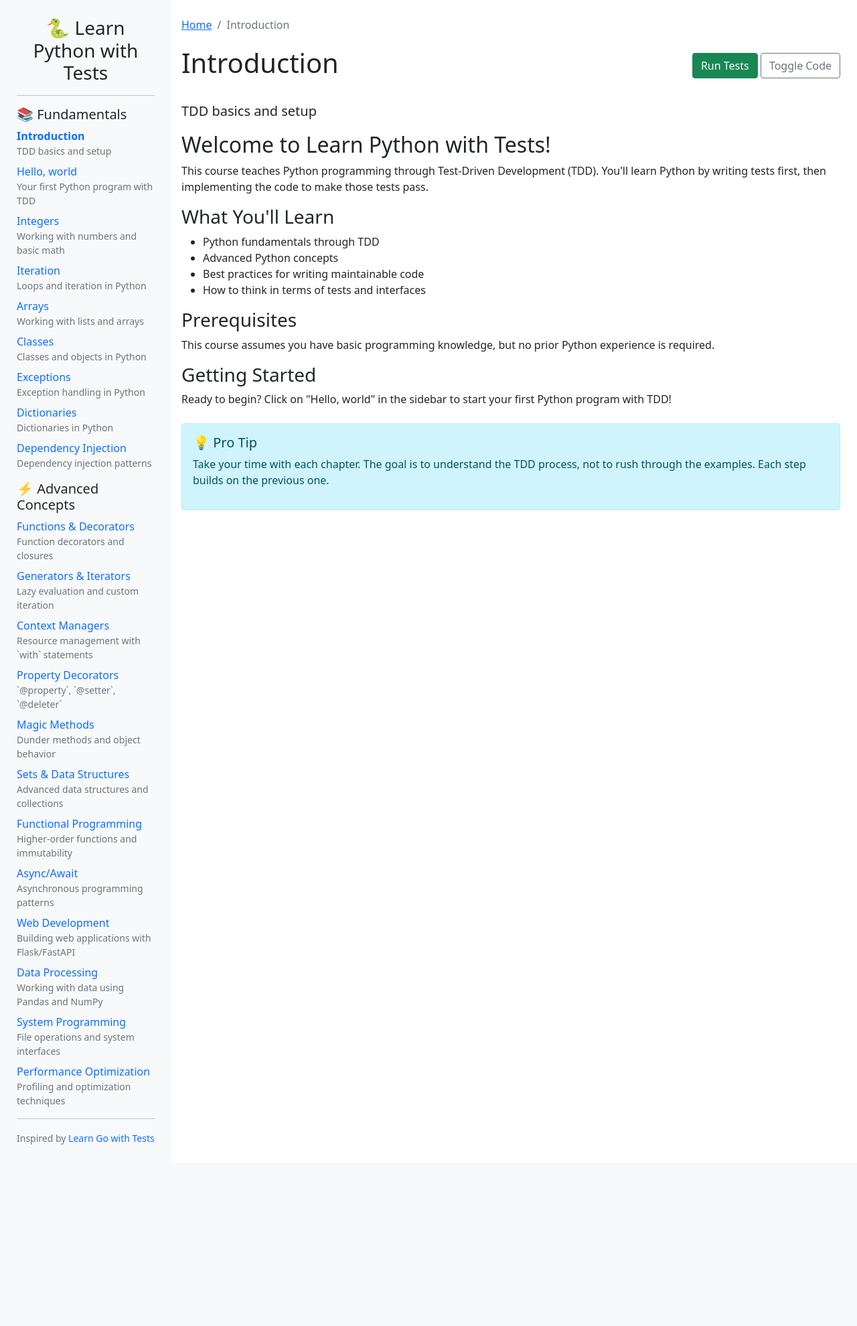
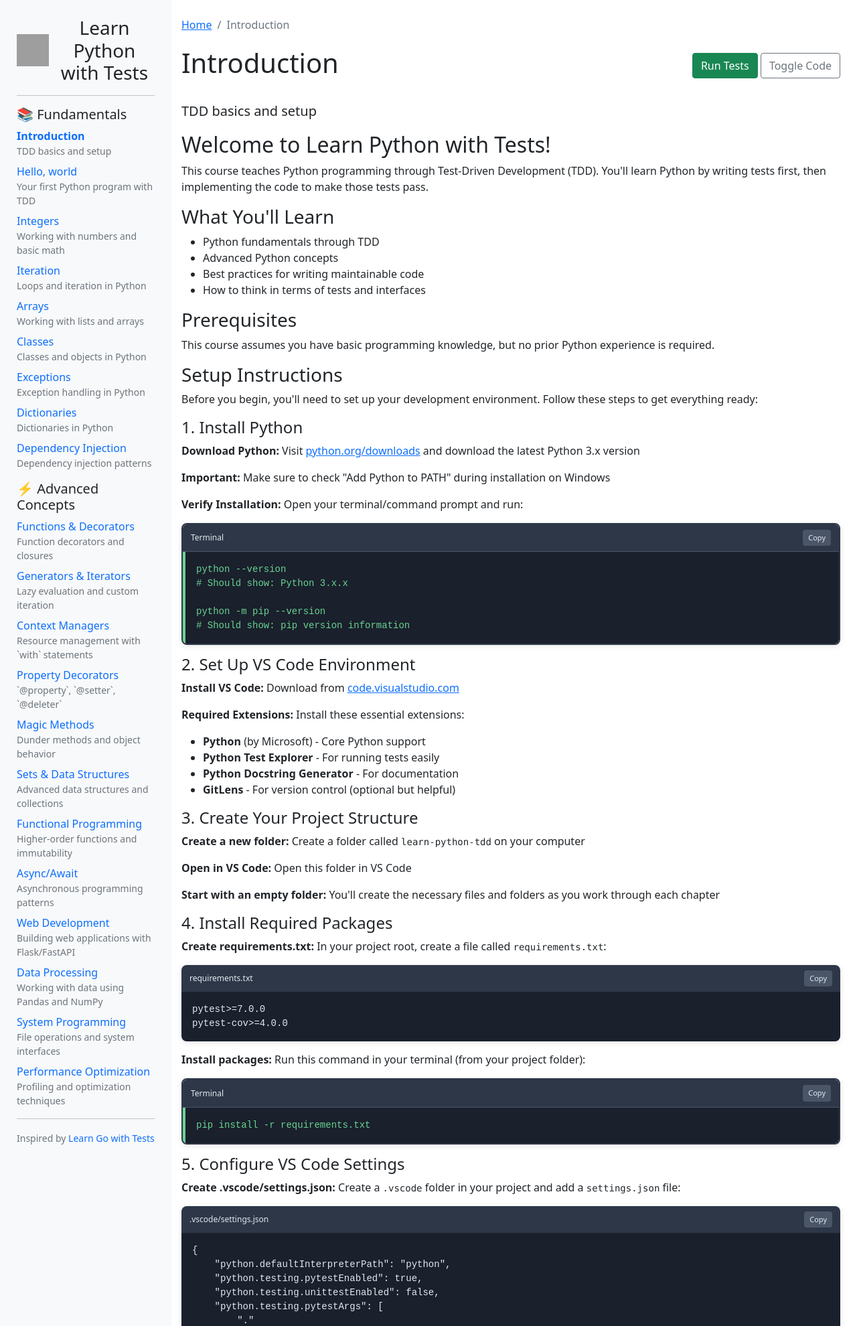
Before and after one commit to dalmuti509/Learn-Python-With-TDD, a Flask app: page /chapter/introduction in a window 1280 px wide. Shown: the top 1980 px of the page at 67% size. Before the commit the page ends 1709 px from the top, so only its background shows below. Run offline with Flask 3, Linux system fonts and the light colour scheme; some libraries are stand-ins or nearby versions; grey boxes are pictures that could not be loaded.

Commit message:
Add comprehensive workspace rules and enhance UI/UX
- Added 7 new rule files covering content quality, development workflow, file organization, UI/UX consistency, content validation, learning experience, performance optimization, and security best practices
- Enhanced UI/UX consistency rules to include Red and Refactor phase styling requirements
- Updated performance optimization rules to remove CSS/JS minification requirement
- Added security rules for agent action restrictions and workspace directory limitations
- Updated Python logo in sidebar to use official Python logo from Wikipedia
- Enhanced terminal command styling with distinct visual appearance
- Improved introduction page with comprehensive setup instructions
- Added terminal block CSS styling for better command visibility

This commit establishes a comprehensive rule set for maintaining code quality, consistency, and educational value throughout the project.

```diff
--- a/content/introduction.html
+++ b/content/introduction.html
@@ -12,8 +12,103 @@
 <h3>Prerequisites</h3>
 <p>This course assumes you have basic programming knowledge, but no prior Python experience is required.</p>
 
+<h3>Setup Instructions</h3>
+<p>Before you begin, you'll need to set up your development environment. Follow these steps to get everything ready:</p>
+
+<h4>1. Install Python</h4>
+<p><strong>Download Python:</strong> Visit <a href="https://www.python.org/downloads/" target="_blank">python.org/downloads</a> and download the latest Python 3.x version</p>
+<p><strong>Important:</strong> Make sure to check "Add Python to PATH" during installation on Windows</p>
+<p><strong>Verify Installation:</strong> Open your terminal/command prompt and run:</p>
+<div class="terminal-block">
+    <div class="terminal-header">
+        <span>Terminal</span>
+        <button class="copy-btn" onclick="copyCode(this)">Copy</button>
+    </div>
+    <div class="terminal-content">python --version
+# Should show: Python 3.x.x
+
+python -m pip --version
+# Should show: pip version information</div>
+</div>
+
+<h4>2. Set Up VS Code Environment</h4>
+<p><strong>Install VS Code:</strong> Download from <a href="https://code.visualstudio.com/" target="_blank">code.visualstudio.com</a></p>
+<p><strong>Required Extensions:</strong> Install these essential extensions:</p>
+<ul>
+    <li><strong>Python</strong> (by Microsoft) - Core Python support</li>
+    <li><strong>Python Test Explorer</strong> - For running tests easily</li>
+    <li><strong>Python Docstring Generator</strong> - For documentation</li>
+    <li><strong>GitLens</strong> - For version control (optional but helpful)</li>
+</ul>
+
+<h4>3. Create Your Project Structure</h4>
+<p><strong>Create a new folder:</strong> Create a folder called <code>learn-python-tdd</code> on your computer</p>
+<p><strong>Open in VS Code:</strong> Open this folder in VS Code</p>
+<p><strong>Start with an empty folder:</strong> You'll create the necessary files and folders as you work through each chapter</p>
+
+<h4>4. Install Required Packages</h4>
+<p><strong>Create requirements.txt:</strong> In your project root, create a file called <code>requirements.txt</code>:</p>
+<div class="code-block-container">
+    <div class="code-block-header">
+        <span>requirements.txt</span>
+        <button class="copy-btn" onclick="copyCode(this)">Copy</button>
+    </div>
+    <div class="code-block-content">pytest>=7.0.0
+pytest-cov>=4.0.0</div>
+</div>
+<p><strong>Install packages:</strong> Run this command in your terminal (from your project folder):</p>
+<div class="terminal-block">
+    <div class="terminal-header">
+        <span>Terminal</span>
+        <button class="copy-btn" onclick="copyCode(this)">Copy</button>
+    </div>
+    <div class="terminal-content">pip install -r requirements.txt</div>
+</div>
+
+<h4>5. Configure VS Code Settings</h4>
+<p><strong>Create .vscode/settings.json:</strong> Create a <code>.vscode</code> folder in your project and add a <code>settings.json</code> file:</p>
+<div class="code-block-container">
+    <div class="code-block-header">
+        <span>.vscode/settings.json</span>
+        <button class="copy-btn" onclick="copyCode(this)">Copy</button>
+    </div>
+    <div class="code-block-content">{
+    "python.defaultInterpreterPath": "python",
+    "python.testing.pytestEnabled": true,
+    "python.testing.unittestEnabled": false,
+    "python.testing.pytestArgs": [
+        "."
+    ],
+    "python.linting.enabled": true,
+    "python.linting.pylintEnabled": false,
+    "python.linting.flake8Enabled": true,
+    "files.autoSave": "afterDelay",
+    "files.autoSaveDelay": 1000
+}</div>
+</div>
+
+<h4>6. Test Your Setup</h4>
+<p><strong>Create a test file:</strong> In your project root, create a file called <code>test.py</code>:</p>
+<div class="code-block-container">
+    <div class="code-block-header">
+        <span>test.py</span>
+        <button class="copy-btn" onclick="copyCode(this)">Copy</button>
+    </div>
+    <div class="code-block-content">def test_setup():
+    assert True</div>
+</div>
+<p><strong>Run the test:</strong> In VS Code terminal, run:</p>
+<div class="terminal-block">
+    <div class="terminal-header">
+        <span>Terminal</span>
+        <button class="copy-btn" onclick="copyCode(this)">Copy</button>
+    </div>
+    <div class="terminal-content">pytest test.py -v</div>
+</div>
+<p><strong>Expected result:</strong> The test should pass, confirming that your Python and pytest setup is working correctly!</p>
+
 <h3>Getting Started</h3>
-<p>Ready to begin? Click on "Hello, world" in the sidebar to start your first Python program with TDD!</p>
+<p>Once you've completed the setup above, you're ready to begin! Click on "Hello, world" in the sidebar to start your first Python program with TDD!</p>
 
 <div class="alert alert-info mt-4">
     <h5>💡 Pro Tip</h5>
--- a/css/common.css
+++ b/css/common.css
@@ -133,6 +133,40 @@ code {
     border-radius: 0;
 }
 
+/* Terminal Block Styling */
+.terminal-block {
+    position: relative;
+    margin: 15px 0;
+    border-radius: 8px;
+    overflow: hidden;
+    box-shadow: 0 2px 8px rgba(0,0,0,0.1);
+    border: 2px solid #2d3748;
+}
+
+.terminal-header {
+    background: #2d3748;
+    color: #e2e8f0;
+    padding: 8px 12px;
+    font-size: 12px;
+    font-weight: 500;
+    display: flex;
+    justify-content: space-between;
+    align-items: center;
+    border-bottom: 1px solid #4a5568;
+}
+
+.terminal-content {
+    background: #1a202c;
+    color: #68d391;
+    padding: 16px;
+    font-family: 'Courier New', 'Monaco', 'Consolas', monospace;
+    font-size: 14px;
+    line-height: 1.5;
+    overflow-x: auto;
+    white-space: pre;
+    border-left: 4px solid #68d391;
+}
+
 /* Responsive layout for smaller screens */
 @media (max-width: 768px) {
     .container-fluid .row {
--- a/templates/sidebar.html
+++ b/templates/sidebar.html
@@ -1,4 +1,7 @@
-<h3><a href="/">🐍 Learn Python with Tests</a></h3>
+<h3><a href="/" class="d-flex align-items-center">
+    <img src="https://upload.wikimedia.org/wikipedia/commons/c/c3/Python-logo-notext.svg" alt="Python Logo" width="48" height="48" class="me-2">
+    Learn Python with Tests
+</a></h3>
 <hr>
 
 <h5>📚 Fundamentals</h5>
```
Also changed, not shown: 11 other files.
